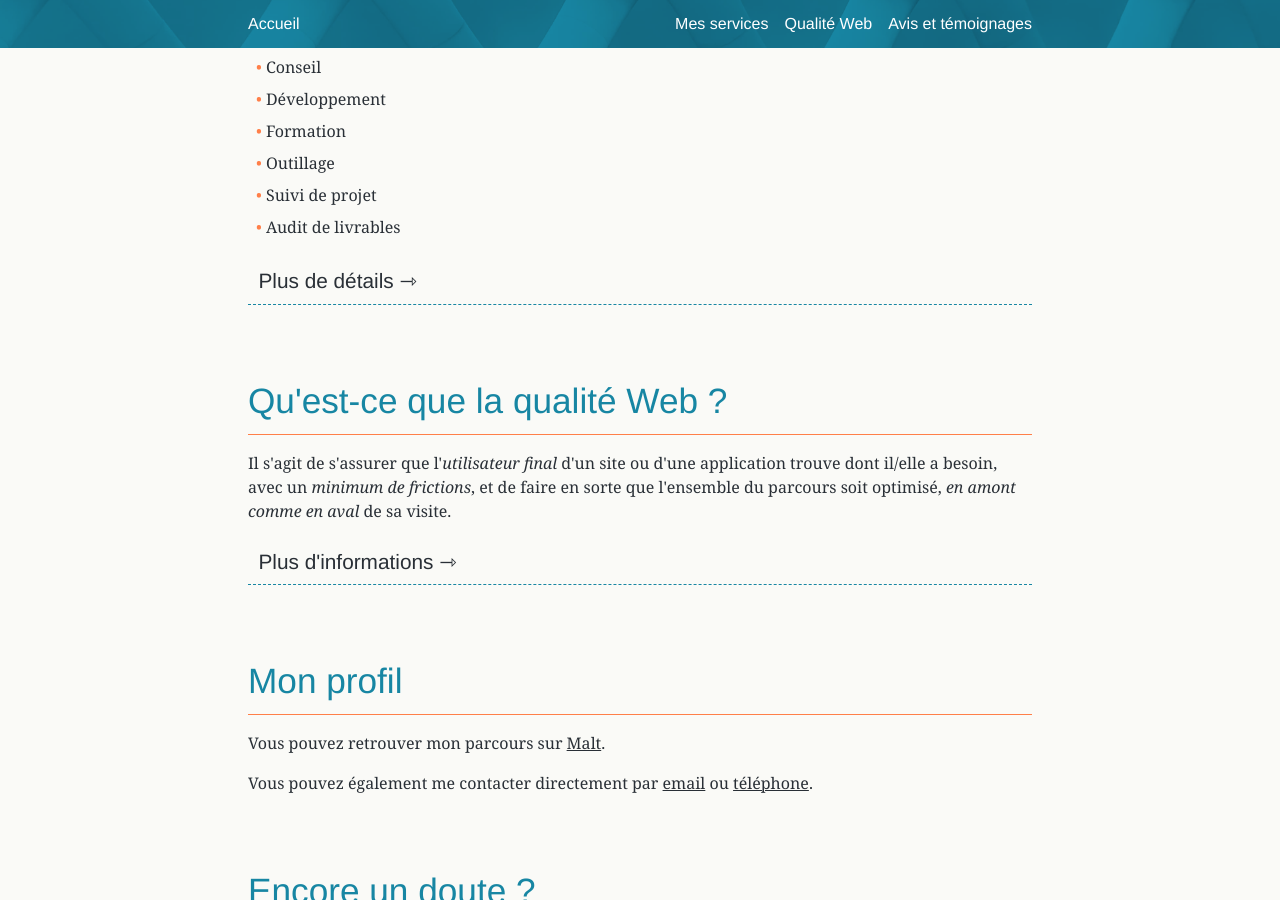
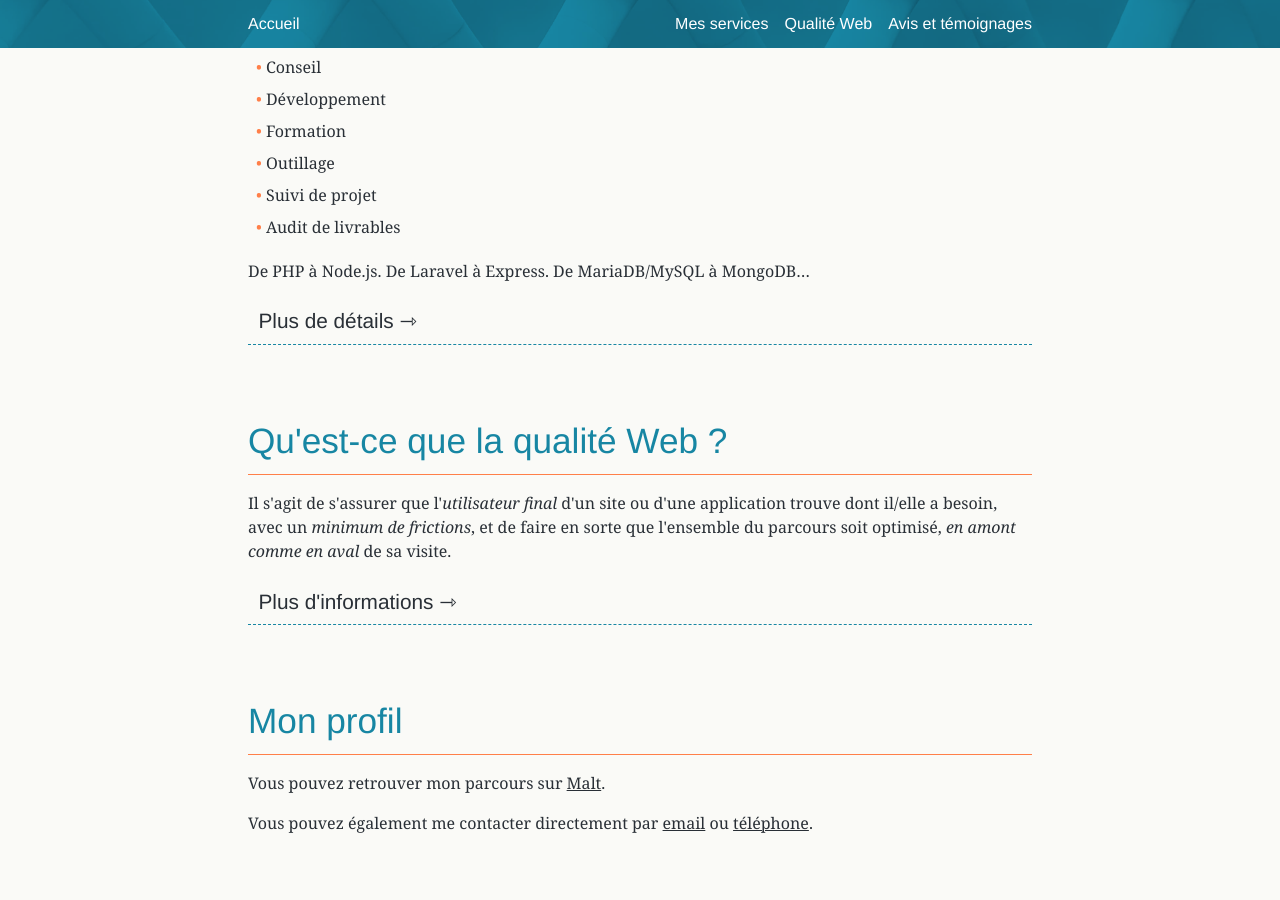
Before and after one commit to viki53/Website-static, a Jekyll site: the page built from index.html, in a window 1280 px wide and 900 px high, scrolled down 1065 px. Built offline with Jekyll 4.4.1, drawn with Linux system fonts in a browser that asks for light colours; comment, search, counter and statistics services are not loaded.

Commit message:
Add short list of technologies on home

```diff
--- a/index.html
+++ b/index.html
@@ -26,6 +26,8 @@ layout: home
 			<li>Audit de livrables</li>
 		</ul>
 
+		<p>De PHP à Node.js. De Laravel à Express. De MariaDB/MySQL à MongoDB…</p>
+
 		<p><a href="{{ '/services-developpement-web.html' | relative_url }}" class="more-info">Plus de détails</a></p>
 	</article>
 
```
